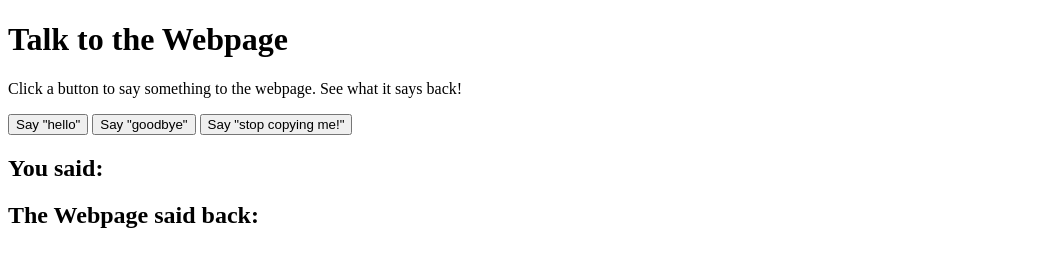
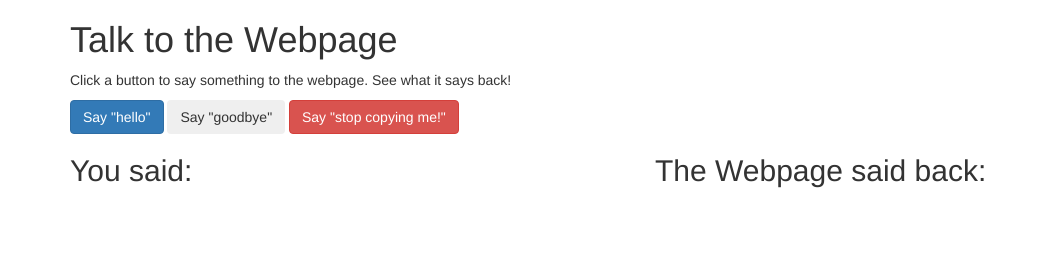
Before and after one commit to karenfreemansmith/LHP-IntroWk2-Chatbot, a plain HTML site: page index.html in a window 1280 px wide. Shown: the whole page, without its empty margins (0-1039 px from the left). Drawn offline with nearby package versions, Linux system fonts and the light colour scheme.

Commit message:
try CDN link for bootstrap

```diff
--- a/index.html
+++ b/index.html
@@ -4,7 +4,7 @@
     <meta charset="utf-8">
     <meta http-equiv="X-UA-compatible">
     <meta name="viewport" value="width=device-width, initial-scale=1">
-    <link href="css/bootstrap.min.cs" rel="stylesheet">
+    <link href="https://maxcdn.bootstrapcdn.com/bootstrap/3.3.6/css/bootstrap.min.css" rel="stylesheet">
     <link href="css/style.css" rel="stylesheet">
     <script src="js/jquery-1.12.2.js"></script>
     <script src="js/bootstrap.min.js"></script>
```
